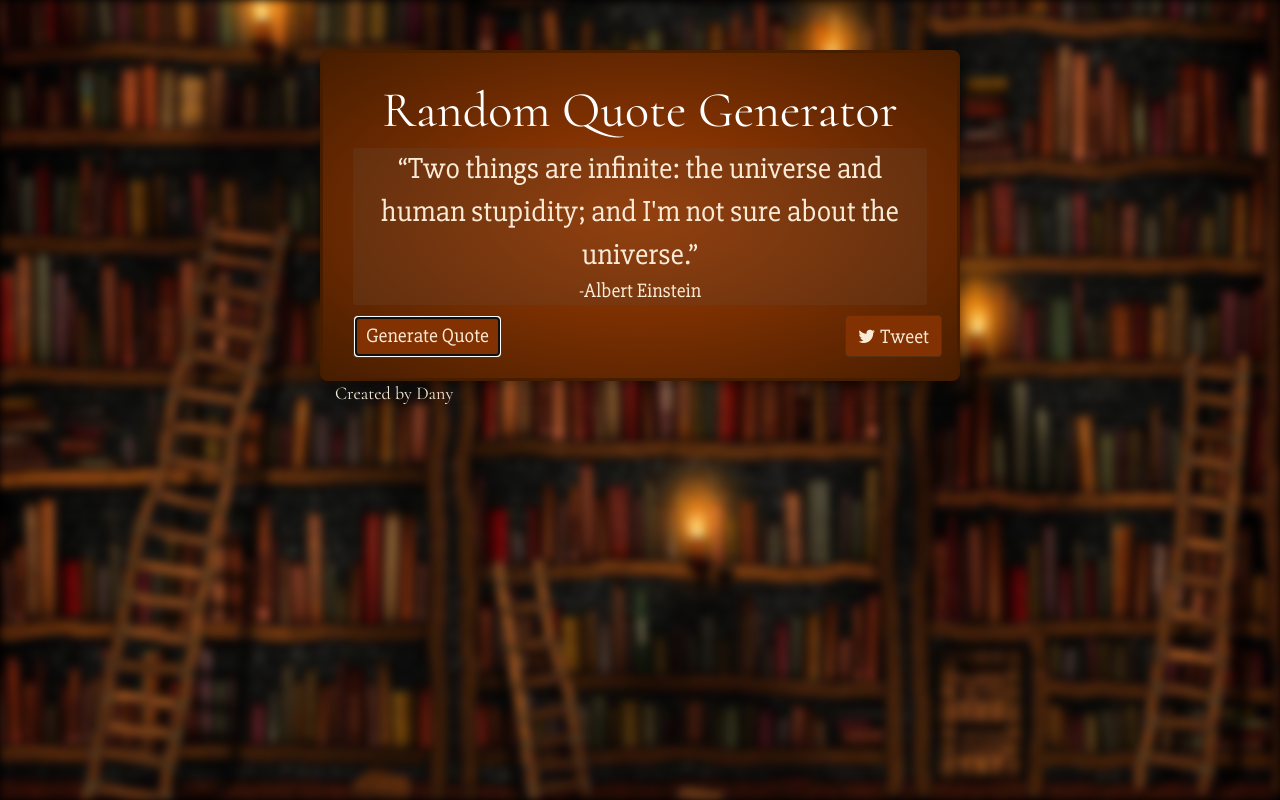
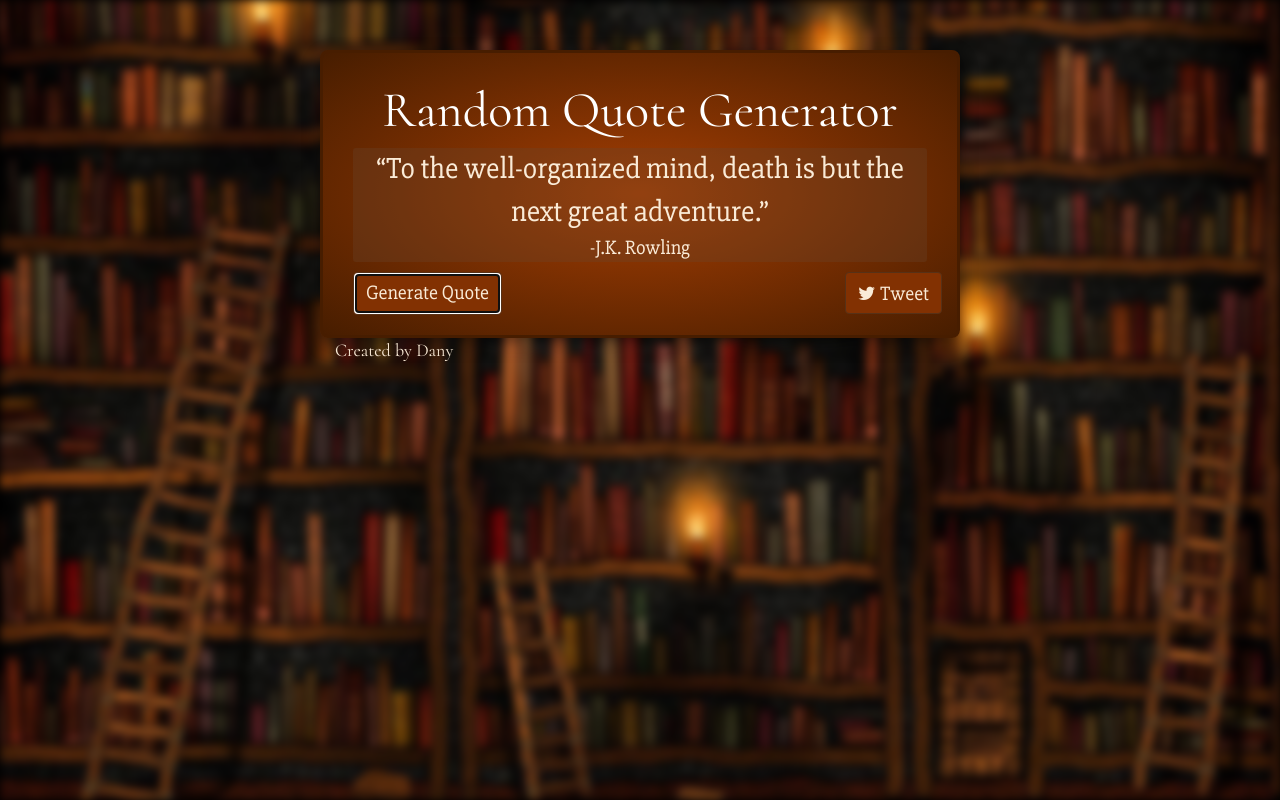
Before and after one commit to LocksDany/rqm, a plain HTML site: page index.html in a window 1280 px wide. Both pictures are taken after a click on the button "Generate Quote". Drawn offline with nearby package versions, Linux system fonts and the light colour scheme.

Commit message:
Added 30 quotes

```diff
--- a/index.html
+++ b/index.html
@@ -26,7 +26,7 @@
                 <div class="col-md-12 text-center"><h1>Random Quote Generator</h1></div>
 
                 <div class="col-md-12">
-            <p id="gen" class="text-center quote">CLick Generate Quote to generate a random quote</p>
+            <p id="gen" class="text-center quote">Click Generate Quote to generate a random quote</p>
                 </div>
                 <div class="col-xs-1 center-block">
             <button id="gen-button" class="btn">Generate Quote</button>
@@ -45,7 +45,7 @@
                 </div>
                 </div>
 
-            <div class="col-md-6 col-centered"><p class="credits">Created by <a href="#">Dany</a></p></div>
+            <div class="col-md-6 col-centered"><p class="credits">Created by <a href="https://twitter.com/LocksDanny">Dany</a></p></div>
 
         </div>
     </div>
--- a/js/js.js
+++ b/js/js.js
@@ -5,7 +5,7 @@ $(document).ready(function(){
     $("#gen-button").on('click', function(){
    $.getJSON("/js/json/quotes.json", function(json){
       var html = "";
-       var id = Math.floor(Math.random() * 2);
+       var id = Math.floor(Math.random() * 32);
 
        json = json.filter(function(val){
           return (val.id == id);
--- a/js/json/quotes.json
+++ b/js/json/quotes.json
@@ -8,5 +8,155 @@
         "id": 1,
         "quote": "“Two things are infinite: the universe and human stupidity; and I'm not sure about the universe.”",
         "author": "Albert Einstein"
+    },
+    {
+        "id": 2,
+        "quote": "“So many books, so little time.”",
+        "author": "Frank Zappa"
+    },
+    {
+        "id": 3,
+        "quote": "“A room without books is like a body without a soul.”",
+        "author": "Marcus Tullius Cicero"
+    },
+    {
+        "id": 4,
+        "quote": "“You only live once, but if you do it right, once is enough.”",
+        "author": "Mae West"
+    },
+    {
+        "id": 5,
+        "quote": "“Be the change that you wish to see in the world.”",
+        "author": "Mahatma Gandhi"
+    },
+    {
+        "id": 6,
+        "quote": "“In three words I can sum up everything I've learned about life: it goes on.”",
+        "author": "Robert Frost"
+    },
+    {
+        "id": 7,
+        "quote": "“Live as if you were to die tomorrow. Learn as if you were to live forever.”",
+        "author": "Mahatma Gandhi"
+    },
+    {
+        "id": 8,
+        "quote": "“To live is the rarest thing in the world. Most people exist, that is all.”",
+        "author": "Oscar Wilde"
+    },
+    {
+        "id": 9,
+        "quote": "“Without music, life would be a mistake.”",
+        "author": "Friedrich Nietzsche"
+    },
+    {
+        "id": 10,
+        "quote": "“It is better to be hated for what you are than to be loved for what you are not.” ",
+        "author": "André Gide"
+    },
+    {
+        "id": 11,
+        "quote": "“It is our choices, Harry, that show what we truly are, far more than our abilities.”",
+        "author": "J.K. Rowling, Harry Potter and the Chamber of Secrets"
+    },
+    {
+        "id": 12,
+        "quote": "“It does not do to dwell on dreams and forget to live.”",
+        "author": "J.K. Rowling, Harry Potter and the Sorcerer's Stone"
+    },
+    {
+        "id": 13,
+        "quote": "“The fool doth think he is wise, but the wise man knows himself to be a fool.”",
+        "author": "William Shakespeare"
+    },
+    {
+        "id": 14,
+        "quote": "“The man who does not read has no advantage over the man who cannot read.”",
+        "author": "Mark Twain"
+    },
+    {
+        "id": 15,
+        "quote": "“I like nonsense, it wakes up the brain cells. Fantasy is a necessary ingredient in living.”",
+        "author": "Dr. Seuss"
+    },
+    {
+        "id": 16,
+        "quote": "“Of course it is happening inside your head, Harry, but why on earth should that mean that it is not real?”",
+        "author": "J.K. Rowling"
+    },
+    {
+        "id": 17,
+        "quote": "“To the well-organized mind, death is but the next great adventure.”",
+        "author": "J.K. Rowling"
+    },
+    {
+        "id": 18,
+        "quote": "“It matters not what someone is born, but what they grow to be.”",
+        "author": "J.K. Rowling"
+    },
+    {
+        "id": 19,
+        "quote": "“A day without sunshine is like, you know, night.”",
+        "author": "Steve Martin"
+    },
+    {
+        "id": 20,
+        "quote": "“For every minute you are angry you lose sixty seconds of happiness.”",
+        "author": "Ralph Waldo Emerson"
+    },
+    {
+        "id": 21,
+        "quote": "“Being deeply loved by someone gives you strength, while loving someone deeply gives you courage.”",
+        "author": "Lao Tzu"
+    },
+    {
+        "id": 22,
+        "quote": "“It is never too late to be what you might have been.”",
+        "author": "George Eliot"
+    },
+    {
+        "id": 23,
+        "quote": "“If you can't explain it to a six year old, you don't understand it yourself.”",
+        "author": "Albert Einstein"
+    },
+    {
+        "id": 24,
+        "quote": "“Everything you can imagine is real.”",
+        "author": "Pablo Picasso"
+    },
+    {
+        "id": 25,
+        "quote": "“We read to know we're not alone.”",
+        "author": "William Nicholson"
+    },
+    {
+        "id": 26,
+        "quote": "“We don't see things as they are, we see them as we are.”",
+        "author": "Anaïs Nin"
+    },
+    {
+        "id": 27,
+        "quote": "“All you need is love. But a little chocolate now and then doesn't hurt.”",
+        "author": "Charles M. Schulz"
+    },
+    {
+        "id": 28,
+        "quote": "“I'm not afraid of death; I just don't want to be there when it happens.”",
+        "author": "Woody Allen"
+    },
+    {
+        "id": 29,
+        "quote": "“Folks are usually about as happy as they make their minds up to be.”",
+        "author": "Abraham Lincoln"
+    },
+    {
+        "id": 30,
+        "quote": "“Hell is empty and all the devils are here.”",
+        "author": "William Shakespeare"
+    },
+    {
+        "id": 31,
+        "quote": "“The difference between genius and stupidity is: genius has its limits.”",
+        "author": "Alexandre Dumas fils"
     }
 ]
```
